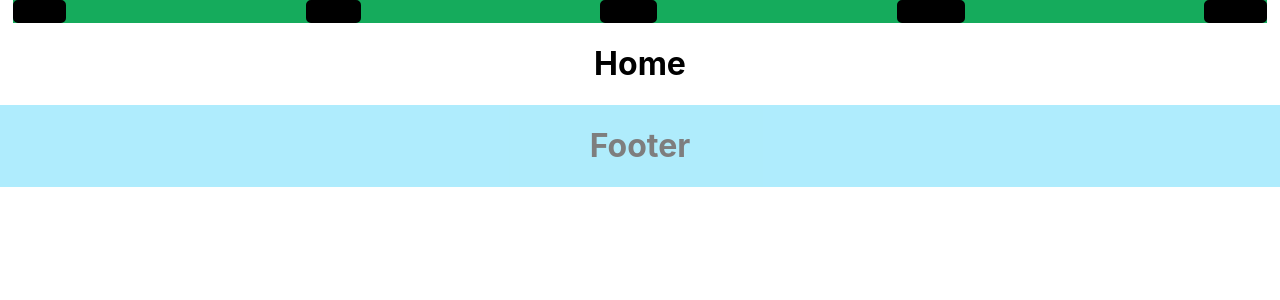
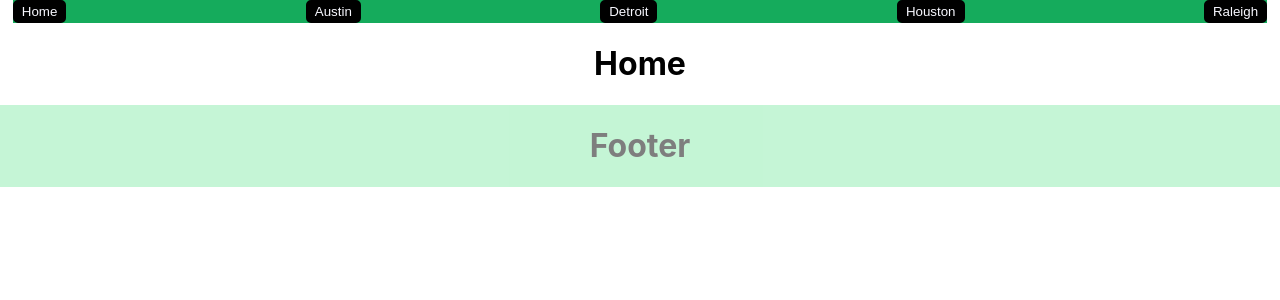
Before and after one commit to jakerwalton/Project_3_Frontend, a React (Create React App) app: page / in a window 1280 px wide. Shown: the top 300 px of the page. Built offline with nearby package versions, Linux system fonts and the light colour scheme.

Commit message:
button text color change

```diff
--- a/src/App.css
+++ b/src/App.css
@@ -19,7 +19,6 @@
   gap: 2rem;
 }
 
-
 a {
   color: white;
   font-weight: 600;
@@ -28,9 +27,8 @@ a {
   list-style-type: none;
 }
 
-
 .footer {
-  background-color: #61dafb;
+  background-color: #8becad;
   opacity: 50%;
   bottom: 0;
   width: 100%;
@@ -41,12 +39,9 @@ a {
 
   align-items: center;
 
-
   align-content: space-around;
   justify-content: space-around;
   list-style-type: none;
-
-
 }
 
 .restaurant-card {
@@ -58,13 +53,12 @@ a {
   max-height: 40%;
   border: 1px solid black;
   border-radius: 10px;
-
 }
 
 .restaurant-card {
   max-height: 700px;
   max-width: 200px;
-   background-color:#8becad;
+  background-color: #8becad;
   height: 450px;
   border-radius: 20px;
   box-shadow: 0 4px 8px 0 rgba(0, 0, 0, 0.4);
@@ -79,30 +73,34 @@ a {
 #austin {
   border: 3px solid black;
   background-color: black;
+  color: ghostwhite;
   border-radius: 5px;
 }
 
 #detroit {
   border: 3px solid black;
   background-color: black;
+  color: ghostwhite;
   border-radius: 5px;
 }
 #houston {
   border: 3px solid black;
   background-color: black;
+  color: ghostwhite;
   border-radius: 5px;
 }
 #raleigh {
   border: 3px solid black;
   background-color: black;
+  color: ghostwhite;
   border-radius: 5px;
 }
 #home {
   border: 3px solid black;
   background-color: black;
+  color: ghostwhite;
   border-radius: 5px;
   /* link */
-
 }
 .restaurant-card:hover {
   box-shadow: 0 8px 16px 0 rgba(0, 0, 0, 0.8);
```
Lines whose indentation alone changed are shown as unchanged.
